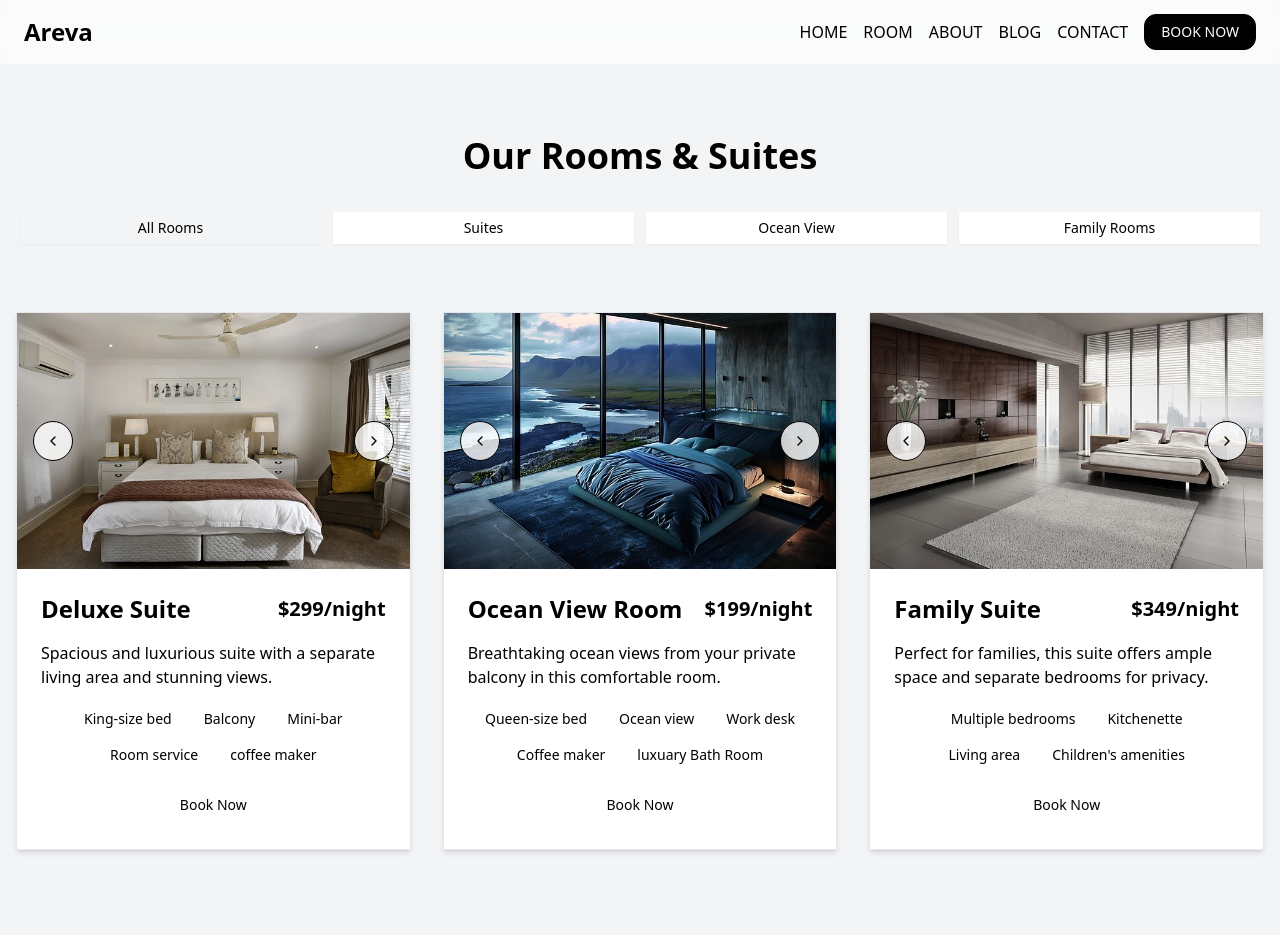
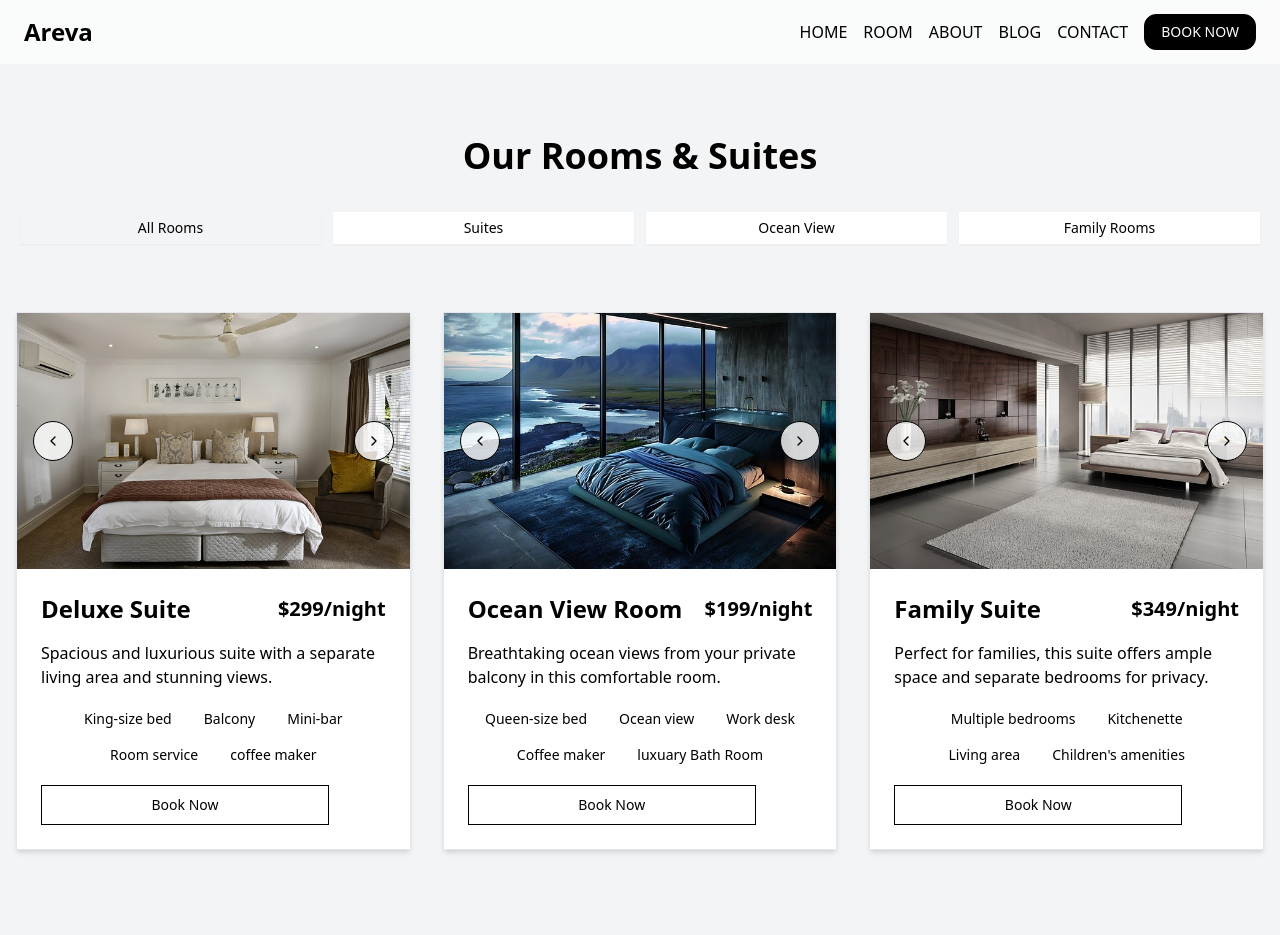
Before and after one commit to Yusra-Saleem/Areva_Hotel, a Next.js app: page /room in a window 1280 px wide. Shown: the top 935 px of the page. Built offline with nearby package versions, Linux system fonts and the light colour scheme.

Commit message:
Areva Hotel Booking Website

```diff
--- a/src/app/room/page.tsx
+++ b/src/app/room/page.tsx
@@ -98,7 +98,7 @@ function RoomCard({ room }: { room: Room }) {
             </span>
           ))}
         </div>
-        <Button className="w-full">Book Now</Button>
+        <Button className="border border-black text-black hover:text-white hover:bg-black/70 w-72">Book Now</Button>
       </CardContent>
     </Card>
   )
```
